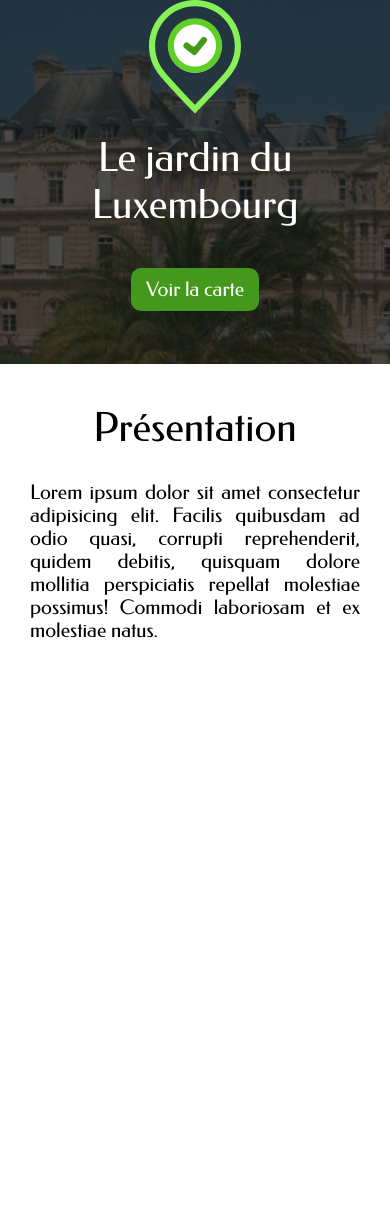
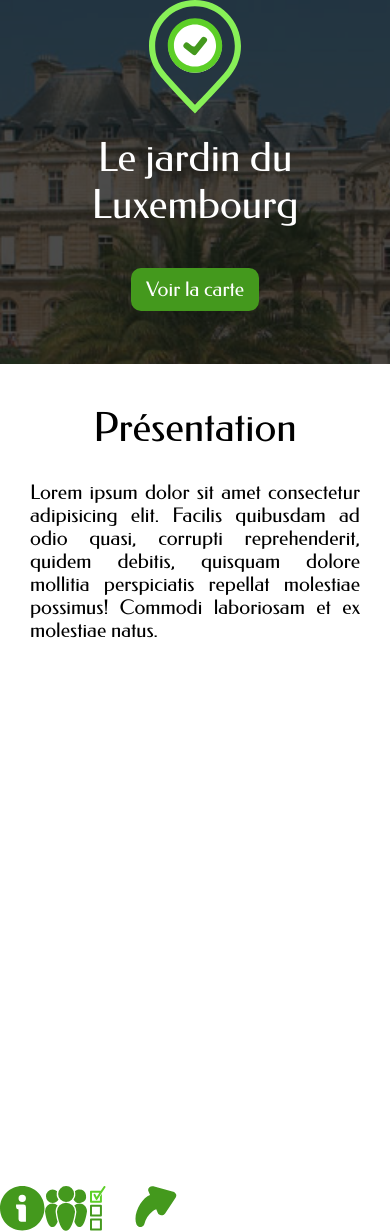
Before and after one commit to Marin2705/Jardin-ReactNative, a React Native app: screen / in a window 390 px wide. Before the commit the page ends 844 px from the top, so only its background shows below. Built offline with nearby package versions, Linux system fonts and the light colour scheme.

Commit message:
fix(header): avancement positionnement header

```diff
--- a/App.js
+++ b/App.js
@@ -3,6 +3,7 @@ import Nav from './component/Header'
 import Home from './component/Home'
 import AppLoading from 'expo-app-loading'
 import { useFonts } from 'expo-font'
+import { backgroundColor, borderBottomColor } from 'react-native/Libraries/Components/View/ReactNativeStyleAttributes'
 
 export default function App() {
   let [fontsLoaded] = useFonts({
@@ -16,20 +17,24 @@ export default function App() {
 
   return (
     <View style={styles.container}>
+      <Home style={styles.home}/>
       <View style={styles.nav}>
-        <Nav style={styles.nav}/>
+        <Nav/>
       </View>
-      <Home/>
     </View>
   )
 }
 
 const styles = StyleSheet.create({
   container: {
+  },
+  home: {
     flex: 1
   },
   nav: {
-
+    position: 'absolute',
+    backgroundColor: 'red',
+    bottom: 0
   }
 
 })
--- a/package.json
+++ b/package.json
@@ -19,6 +19,8 @@
     "react-dom": "17.0.1",
     "react-native": "0.64.3",
     "react-native-linear-gradient": "^2.5.6",
+    "react-native-safe-area-context": "3.3.2",
+    "react-native-screens": "~3.10.1",
     "react-native-svg": "12.1.1",
     "react-native-web": "0.17.1"
   },
```
Also changed, not shown: 1 other file (tests, documents, lock files or other folders).
